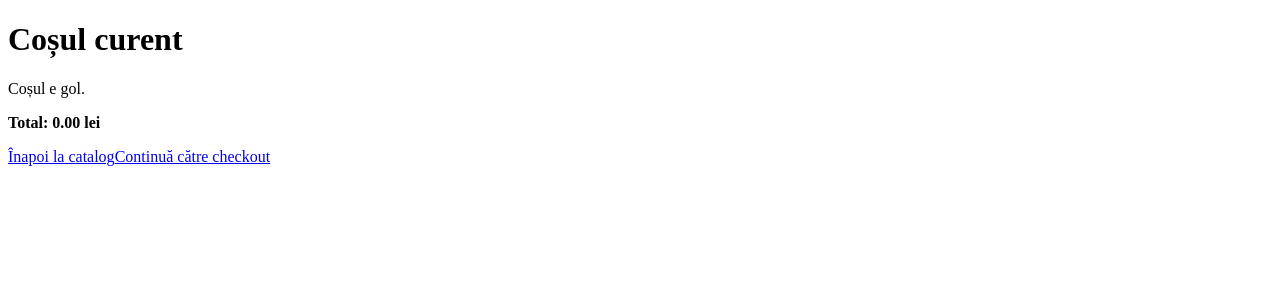
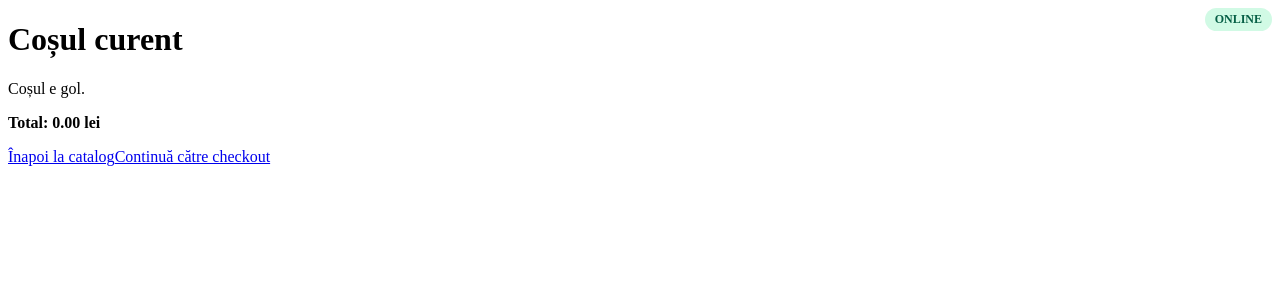
Before and after one commit to dreiv/pos-sw, a Vue app in the folder client/: page /cart in a window 1280 px wide. Shown: the top 300 px of the page. Built offline with nearby package versions, Linux system fonts and the light colour scheme.

Commit message:
connectivity detection

```diff
--- a/client/src/App.vue
+++ b/client/src/App.vue
@@ -1,17 +1,52 @@
 <script setup lang="ts">
 import { onMounted } from "vue";
 import { useOutboxStore } from "@/stores/outbox";
+import { useConnectivityStore } from "@/stores/connectivity";
 
 // Started here, not in CheckoutView, so any outbox items left over from
 // a previous session (e.g. the tab was closed mid-sync) keep retrying
 // as soon as the app loads — not only once the user revisits checkout.
 const outboxStore = useOutboxStore();
+const connectivityStore = useConnectivityStore();
 
 onMounted(() => {
   outboxStore.initialize();
+  connectivityStore.initialize();
 });
 </script>
 
 <template>
+  <div class="connectivity-badge" :class="connectivityStore.status">
+    {{ connectivityStore.status }}
+  </div>
   <RouterView />
 </template>
+
+<style scoped>
+.connectivity-badge {
+  position: fixed;
+  top: 8px;
+  right: 8px;
+  padding: 4px 10px;
+  border-radius: 999px;
+  font-size: 12px;
+  font-weight: 600;
+  text-transform: uppercase;
+  z-index: 1000;
+}
+
+.connectivity-badge.online {
+  background: #d1fae5;
+  color: #065f46;
+}
+
+.connectivity-badge.offline {
+  background: #fee2e2;
+  color: #991b1b;
+}
+
+.connectivity-badge.syncing {
+  background: #fef3c7;
+  color: #92400e;
+}
+</style>
--- a/client/src/db/productsRepo.ts
+++ b/client/src/db/productsRepo.ts
@@ -1,4 +1,5 @@
 import { getDb } from "./client";
+import { reportNetworkResult } from "../sync/connectivity";
 import type { ProductRecord } from "./schema";
 
 // Server is the source of truth when reachable; IndexedDB is the
@@ -10,16 +11,12 @@ export async function getAllProducts(): Promise<ProductRecord[]> {
   return db.getAll("products");
 }
 
-export async function getProductById(
-  id: string
-): Promise<ProductRecord | undefined> {
+export async function getProductById(id: string): Promise<ProductRecord | undefined> {
   const db = await getDb();
   return db.get("products", id);
 }
 
-export async function getProductByBarcode(
-  barcode: string
-): Promise<ProductRecord | undefined> {
+export async function getProductByBarcode(barcode: string): Promise<ProductRecord | undefined> {
   const db = await getDb();
   return db.getFromIndex("products", "by-barcode", barcode);
 }
@@ -38,7 +35,12 @@ export async function getProductByBarcode(
 export async function refreshProductsFromServer(): Promise<boolean> {
   try {
     const res = await fetch(`${API_BASE}/products`);
+    // Reached the server at all — real connectivity signal, reported
+    // before we even check res.ok (a 4xx/5xx here is still proof the
+    // network path works, unlike the catch block below).
+    reportNetworkResult(true);
     if (!res.ok) throw new Error(`Server responded ${res.status}`);
+
     const products = (await res.json()) as ProductRecord[];
 
     const db = await getDb();
@@ -49,6 +51,10 @@ export async function refreshProductsFromServer(): Promise<boolean> {
 
     return true;
   } catch (err) {
+    // Only a genuinely failed fetch (network/DNS/offline) means we're
+    // unreachable — a thrown `Error` from the `!res.ok` branch above
+    // already reported reachability as true, so don't overwrite that.
+    if (err instanceof TypeError) reportNetworkResult(false);
     console.warn("[products] refresh from server failed, using cache:", err);
     return false;
   }
--- /dev/null
+++ b/client/src/stores/connectivity.ts
@@ -0,0 +1,18 @@
+import { defineStore } from "pinia";
+import { getStatus, subscribeConnectivity, type ConnectivityStatus } from "../sync/connectivity";
+
+export const useConnectivityStore = defineStore("connectivity", {
+  state: () => ({
+    status: "online" as ConnectivityStatus,
+    unsubscribe: null as (() => void) | null,
+  }),
+  actions: {
+    initialize() {
+      if (this.unsubscribe) return;
+      this.status = getStatus();
+      this.unsubscribe = subscribeConnectivity((s) => {
+        this.status = s;
+      });
+    },
+  },
+});
--- a/client/src/sync/broadcastChannel.ts
+++ b/client/src/sync/broadcastChannel.ts
@@ -1,4 +1,7 @@
-export type PosBroadcastMessage = { type: "cart-changed" } | { type: "outbox-changed" };
+export type PosBroadcastMessage =
+  | { type: "cart-changed" }
+  | { type: "outbox-changed" }
+  | { type: "connectivity-changed"; isOnline: boolean; isSyncing: boolean };
 
 const CHANNEL_NAME = "pos-state";
 
@@ -12,10 +15,13 @@ function getChannel(): BroadcastChannel {
 }
 
 /**
- * Anunță celelalte tab-uri: "ceva s-a schimbat în IndexedDB, re-citește".
- * NU trimitem datele efective — vezi comentariul de mai sus. Notă
- * importantă: BroadcastChannel NU livrează mesajul propriu-zis tab-ului
- * care l-a trimis (per spec), deci nu ai nevoie să te filtrezi singur.
+ * Anunță celelalte tab-uri: "ceva s-a schimbat, re-citește din
+ * IndexedDB / re-verifică starea". NU trimitem datele efective — dacă
+ * ai trimite cart-ul/outbox-ul prin mesaj, ai avea două surse de adevăr
+ * care pot diverge (mesaj pierdut, ordine greșită, tab care era pe altă
+ * pagină). IndexedDB rămâne singura sursă de adevăr; broadcast-ul e
+ * doar o sonerie. Notă: BroadcastChannel NU livrează mesajul propriu
+ * tab-ului care l-a trimis (per spec), deci nu ai nevoie să te filtrezi.
  */
 export function notifyStateChanged(message: PosBroadcastMessage): void {
   getChannel().postMessage(message);
--- /dev/null
+++ b/client/src/sync/connectivity.ts
@@ -0,0 +1,127 @@
+import { notifyStateChanged, onStateChanged } from "./broadcastChannel";
+
+export type ConnectivityStatus = "online" | "offline" | "syncing";
+
+const HEALTH_URL = "http://localhost:3000/health";
+const PROBE_BASE_MS = 5_000;
+const PROBE_MAX_MS = 30_000;
+
+let isOnline = navigator.onLine;
+let isSyncing = false;
+// Setat de syncEngine când tab-ul câștigă (sau pierde) lock-ul de
+// leadership. Doar liderul face proba de recuperare și doar liderul
+// difuzează starea către celelalte tab-uri — non-liderii doar ascultă.
+let isLeaderTab = false;
+
+type Listener = (status: ConnectivityStatus) => void;
+const listeners = new Set<Listener>();
+
+function computeStatus(): ConnectivityStatus {
+  if (isSyncing) return "syncing";
+  return isOnline ? "online" : "offline";
+}
+
+function emit(): void {
+  const status = computeStatus();
+  for (const l of listeners) l(status);
+}
+
+export function getStatus(): ConnectivityStatus {
+  return computeStatus();
+}
+
+export function subscribeConnectivity(listener: Listener): () => void {
+  listeners.add(listener);
+  listener(computeStatus());
+  return () => listeners.delete(listener);
+}
+
+export function setIsLeaderTab(value: boolean): void {
+  isLeaderTab = value;
+  if (value && !isOnline) startRecoveryProbe();
+  if (!value) stopRecoveryProbe();
+}
+
+export function setSyncing(value: boolean): void {
+  if (isSyncing === value) return;
+  isSyncing = value;
+  emit();
+  if (isLeaderTab) broadcastConnectivity();
+}
+
+/**
+ * Semnal pasiv de conectivitate: orice request real către server
+ * (refresh produse, încercare de sync din outbox) raportează aici
+ * rezultatul. Nu facem NICIUN request doar ca să aflăm starea — asta
+ * e diferența față de un heartbeat clasic. La mii de clienți, în
+ * regim normal (online), costul e zero: reciclăm trafic care oricum
+ * există.
+ */
+export function reportNetworkResult(success: boolean): void {
+  setOnline(success);
+}
+
+function setOnline(value: boolean): void {
+  if (isOnline === value) return;
+  isOnline = value;
+  emit();
+  if (isLeaderTab) broadcastConnectivity();
+  if (!isOnline) startRecoveryProbe();
+  else stopRecoveryProbe();
+}
+
+function broadcastConnectivity(): void {
+  notifyStateChanged({ type: "connectivity-changed", isOnline, isSyncing });
+}
+
+// Semnal fizic — gratuit, event-driven, nu polling. Insuficient singur
+// (wifi conectat ≠ server accesibil), dar prinde instant "s-a scos
+// cablul / s-a oprit wifi-ul".
+window.addEventListener("online", () => setOnline(true));
+window.addEventListener("offline", () => setOnline(false));
+
+// Tab-urile non-lider nu fac request-uri reale către server (doar
+// liderul rulează syncEngine), deci află starea prin broadcast, nu
+// direct din propriul trafic.
+onStateChanged((message) => {
+  if (message.type === "connectivity-changed") {
+    isOnline = message.isOnline;
+    isSyncing = message.isSyncing;
+    emit();
+  }
+});
+
+// --- probă de recuperare: rulează DOAR cât timp crezi că ești offline,
+// și DOAR în tab-ul lider ---
+let probeAttempt = 0;
+let probeTimeout: ReturnType<typeof setTimeout> | undefined;
+
+function startRecoveryProbe(): void {
+  if (probeTimeout || !isLeaderTab) return;
+  scheduleProbe();
+}
+
+function stopRecoveryProbe(): void {
+  probeAttempt = 0;
+  if (probeTimeout) {
+    clearTimeout(probeTimeout);
+    probeTimeout = undefined;
+  }
+}
+
+function scheduleProbe(): void {
+  const backoff = Math.min(PROBE_MAX_MS, PROBE_BASE_MS * 2 ** probeAttempt);
+  // Jitter ca să nu sondeze mii de clienți exact în aceeași secundă
+  // după o pană de rețea generalizată (thundering herd la recuperare).
+  const jitter = Math.random() * 0.3 * backoff;
+  probeTimeout = setTimeout(async () => {
+    try {
+      const res = await fetch(HEALTH_URL);
+      reportNetworkResult(res.ok);
+    } catch {
+      reportNetworkResult(false);
+    }
+    probeAttempt++;
+    if (!isOnline) scheduleProbe();
+  }, backoff + jitter);
+}
```
Also changed, not shown: client/src/stores/cart.ts (+4 -6 lines), client/src/stores/outbox.ts (+10 -11 lines), client/src/sync/syncEngine.ts (+51 -13 lines), 1 other file (tests, documents, lock files or other folders).
